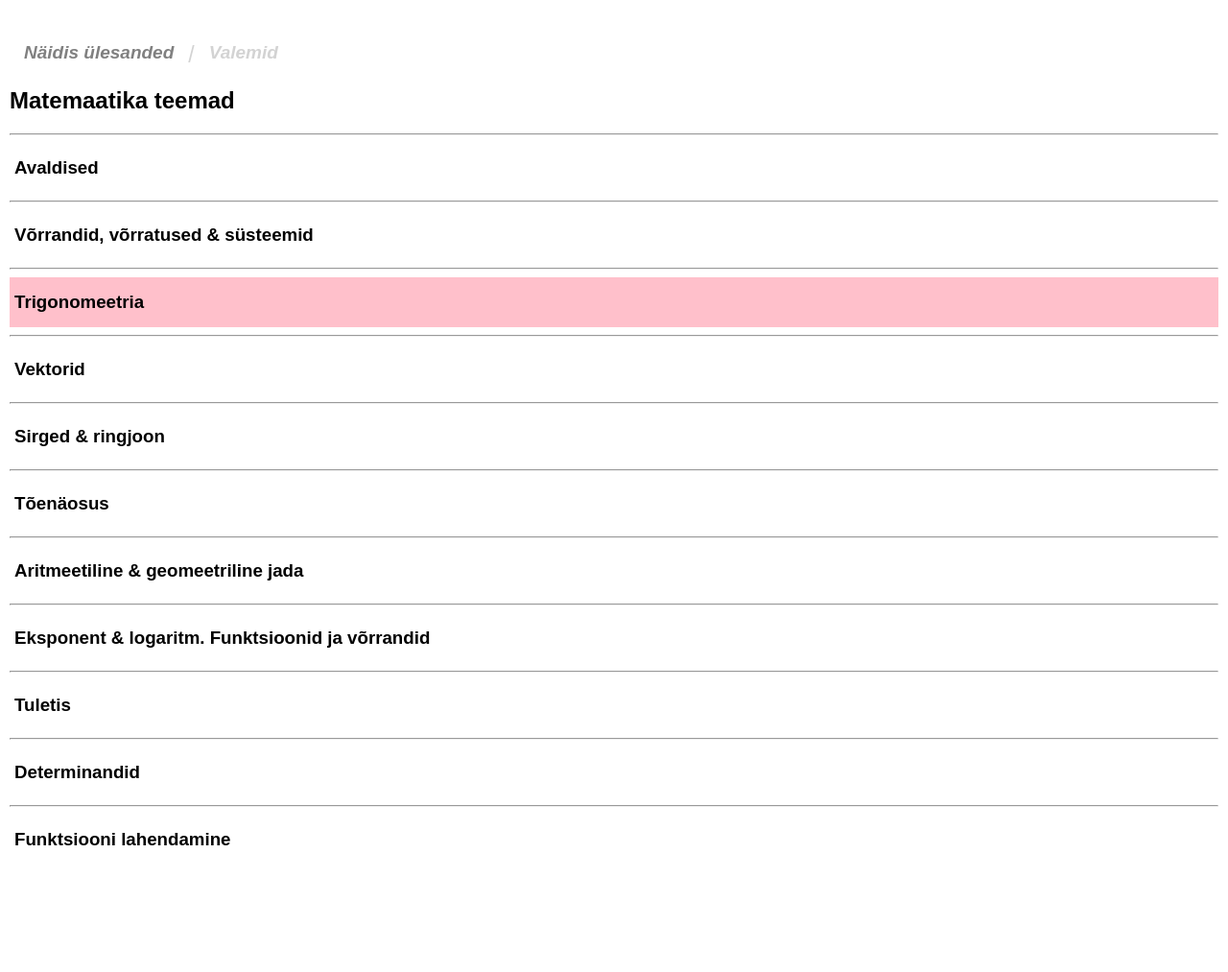
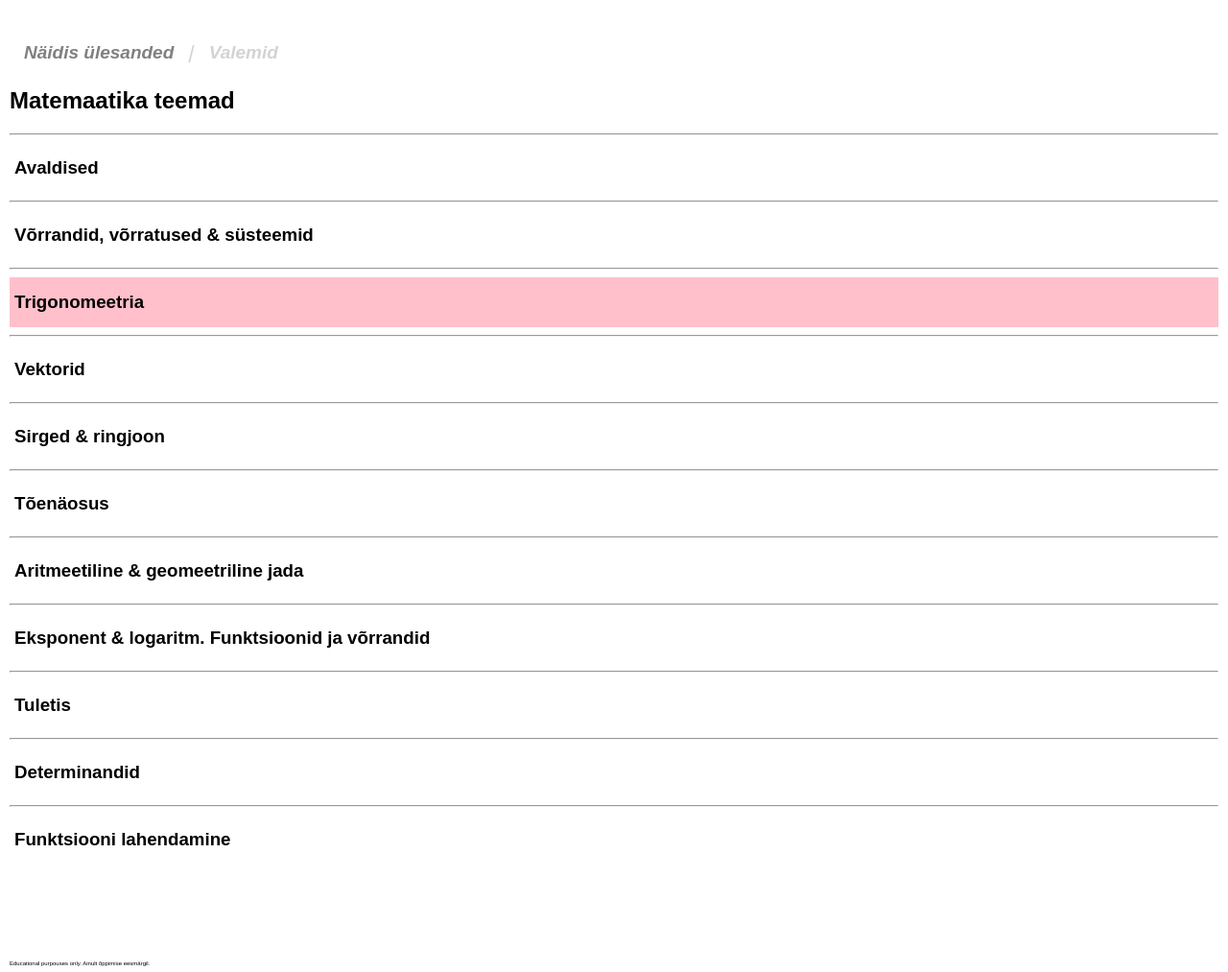
Before and after one commit to Mephiles/math_topics, a plain HTML site: page index.html in a window 1280 px wide. Shown: the whole page at 96% size. Drawn offline with nearby package versions, Linux system fonts and the light colour scheme; some packages are replaced by stand-ins of ours.

Commit message:
Add disclaimer

```diff
--- a/index.html
+++ b/index.html
@@ -14,7 +14,6 @@
 			margin: 0;
 			padding: 0 10px;
 			position: relative;
-			padding-bottom: 100px;
 		}
 
 		.eq {
@@ -848,6 +847,7 @@
 			</div>
 		</div>
 	</div>
+	<p style="margin-top: 100px; font-size: 6px;">Educational purpouses only. Ainult õppimise eesmärgil.</p>
 	<script type="text/javascript">
 		$(document).ready(function(){
 			$(".subject h3").click(function(){
```
